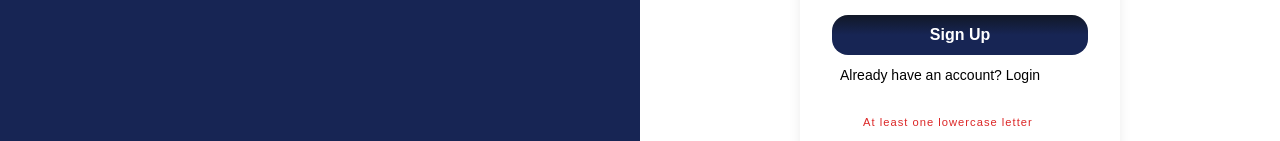
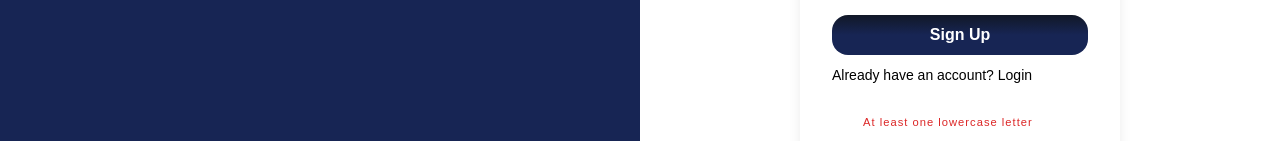
Before and after one commit to VanshKing30/FoodiesWeb, a React (Create React App) app: page /signup in a window 1280 px wide. Shown: the part 453-594 px from the top of the page. Built offline with nearby package versions, Linux system fonts and the light colour scheme; some icons are missing.

Commit message:
Solved issue 260

```diff
--- a/src/pages/Login.jsx
+++ b/src/pages/Login.jsx
@@ -138,7 +138,7 @@ function Login() {
               </button>
 
               <Link to="/signup">
-                <span className="text-sm ml-2 hover:text-blue-500 cursor-pointer">
+                <span className="text-sm  hover:text-blue-500 cursor-pointer">
                   Don't have an account? Sign Up
                 </span>
               </Link>
--- a/src/pages/Signup.jsx
+++ b/src/pages/Signup.jsx
@@ -241,7 +241,7 @@ function Signup() {
 								</button>
 
 								<Link to="/login">
-									<span className="text-sm ml-2 hover:text-blue-500 cursor-pointer">
+									<span className="text-sm hover:text-blue-500 cursor-pointer">
 										Already have an account? Login
 									</span>
 								</Link>
```
